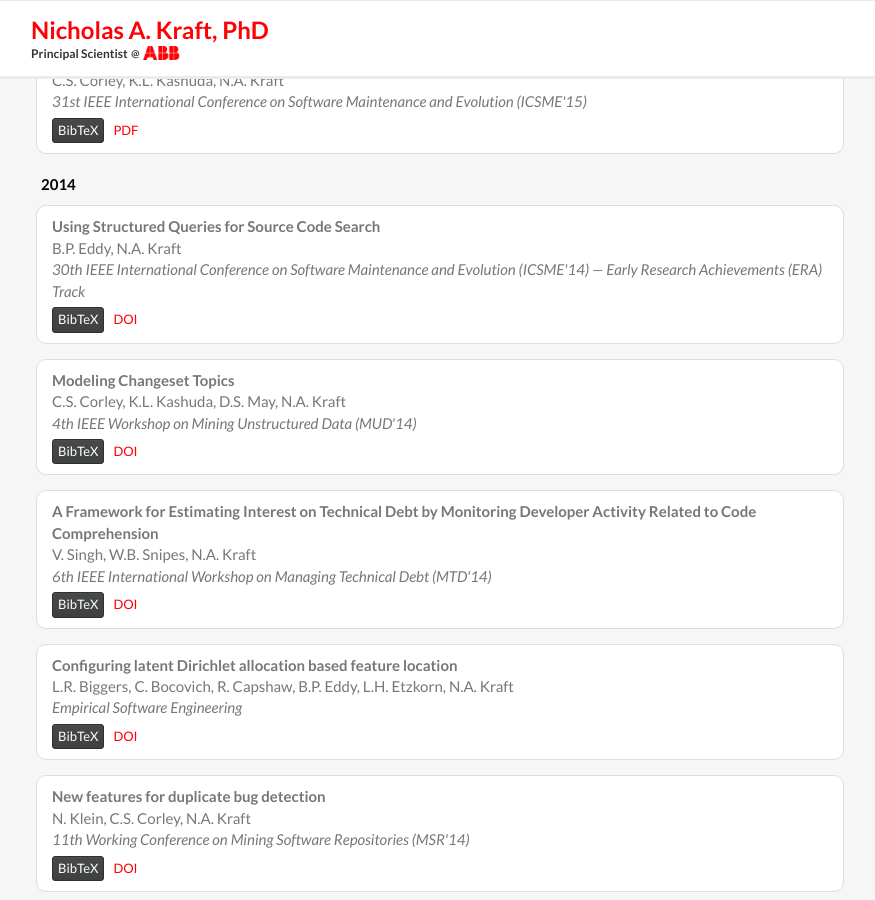
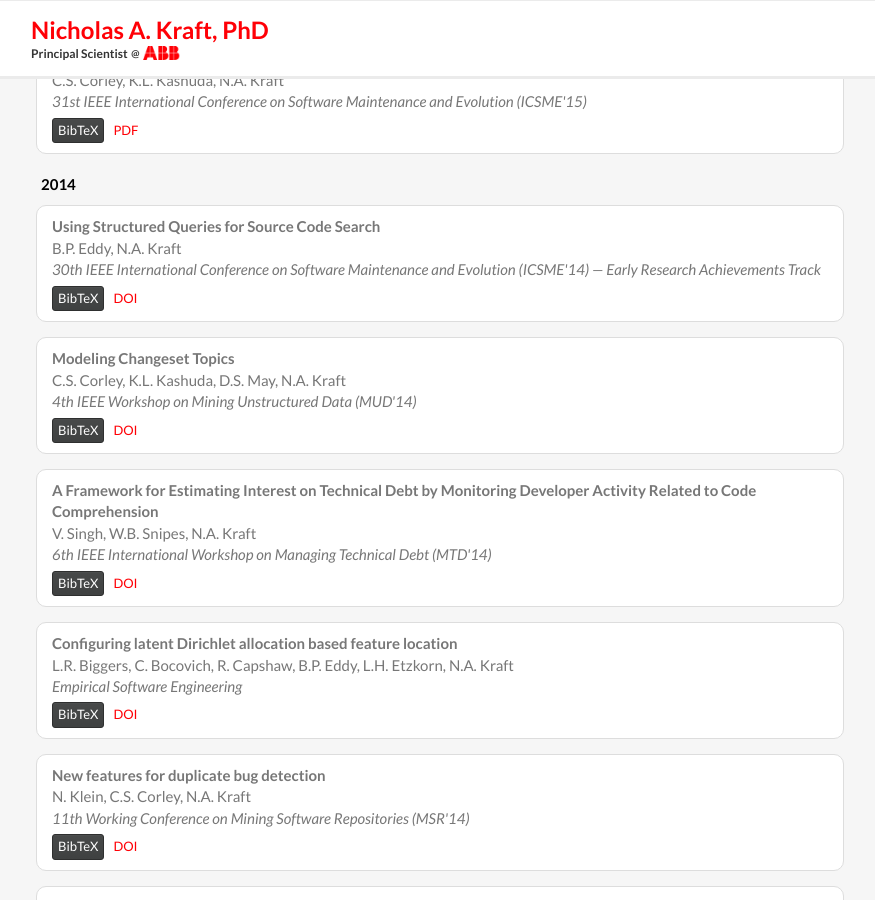
Before and after one commit to nkraft/nkraft.github.io, a Jekyll site: the page built from index.html, in a window 1280 px wide and 900 px high, scrolled down 698 px. Shown: the whole window, without its empty margins (139-1014 px from the left). Built offline with Jekyll 4.4.1, drawn with Linux system fonts in a browser that asks for light colours; nearby versions of some CDN libraries.

Commit message:
Update publications.html

```diff
--- a/_includes/publications.html
+++ b/_includes/publications.html
@@ -50,7 +50,7 @@
         <div class="pub-html">
             <span class="pub-title">Using Structured Queries for Source Code Search</span><br>
             <span class="pub-author">B.P. Eddy, N.A. Kraft</span><br>
-            <span class="pub-venue">30th IEEE International Conference on Software Maintenance and Evolution (ICSME'14) &mdash; Early Research Achievements (ERA) Track</span><br>
+            <span class="pub-venue">30th IEEE International Conference on Software Maintenance and Evolution (ICSME'14) &mdash; Early Research Achievements Track</span><br>
         </div>
         <a href="http://dx.doi.org/10.1109/ICSME.2014.68" class="btn btn-link btn-sm" role="button">DOI</a>
         <div class="pub-bibtex hidden">
```
